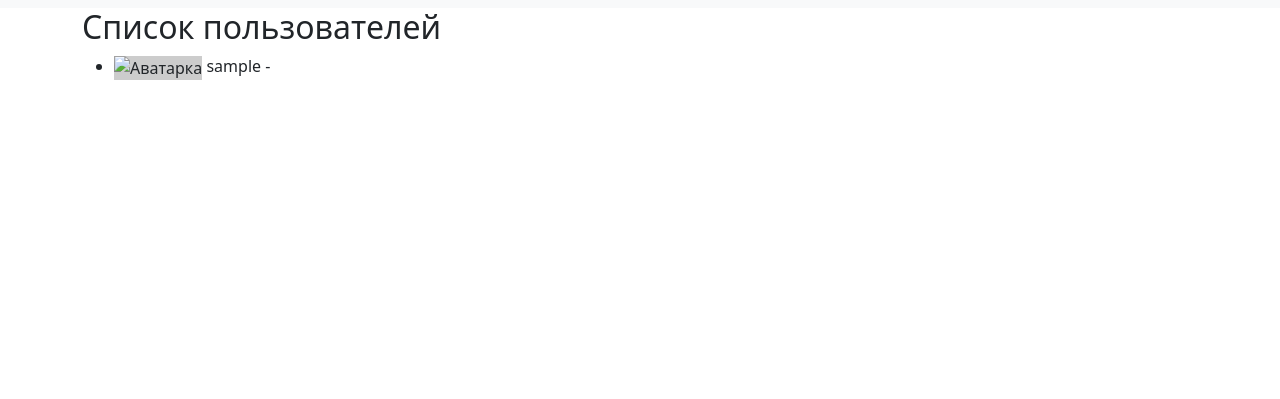
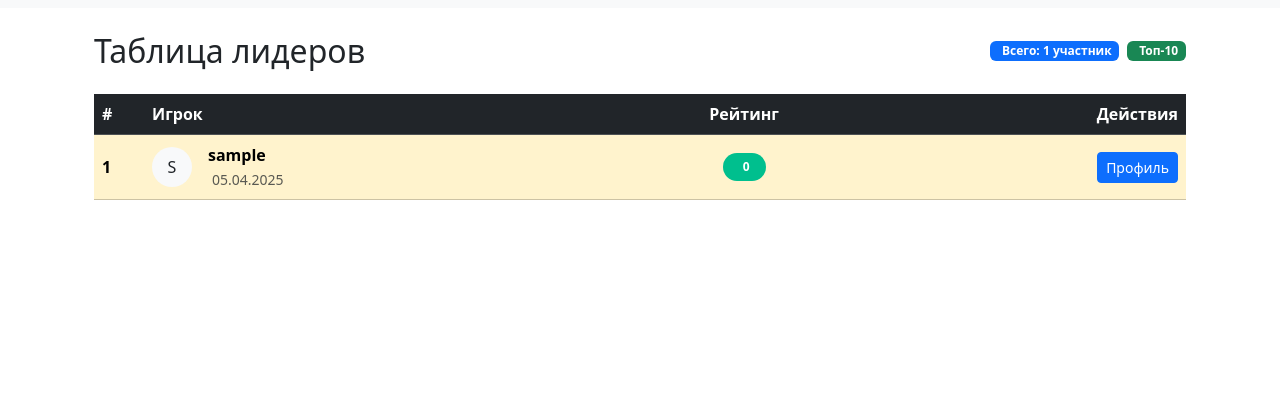
Before and after one commit to py-cyber/YandexCourseDjango2025, a Django app: page /users/users/ in a window 1280 px wide. Shown: the part 68-467 px from the top of the page. Run offline with Django 5.2, Linux system fonts and the light colour scheme; the visitor is signed in with stand-in values (Sample User, id 1); data comes from the database, SQL or seed files in the repository; some libraries are stand-ins or nearby versions.

Commit message:
add user_list top and translate

```diff
--- a/clash_of_code/clash_of_code/settings.py
+++ b/clash_of_code/clash_of_code/settings.py
@@ -34,6 +34,7 @@ MIDDLEWARE = [
     'django.contrib.auth.middleware.AuthenticationMiddleware',
     'django.contrib.messages.middleware.MessageMiddleware',
     'django.middleware.clickjacking.XFrameOptionsMiddleware',
+    'django.middleware.locale.LocaleMiddleware',
 ]
 
 ROOT_URLCONF = 'clash_of_code.urls'
@@ -94,6 +95,10 @@ LANGUAGES = [
     ('en', _('English')),
 ]
 
+LOCALE_PATHS = [
+    BASE_DIR / 'locale',
+]
+
 TIME_ZONE = 'UTC'
 
 USE_I18N = True
--- a/clash_of_code/templates/users/user_list.html
+++ b/clash_of_code/templates/users/user_list.html
@@ -1,18 +1,81 @@
 {% extends "base.html" %}
+{% load i18n %}
 
 {% block content %}
 
-<h2>Список пользователей</h2>
-<ul>
-    {% for user in users %}
-    <li>
-        {% if user.profile.image %}
-            <img src="{{ user.profile.image.url }}" alt="Аватарка" style="width: 50px; height: 50px;">
-        {% else %}
-            <img src="" alt="Аватарка" style="width: 50px; height: 50px; background-color: #ccc;">
-        {% endif %}
-        {{ user.username }} - {{ user.profile.birthday|date:"d M" }}
-    </li>
-    {% endfor %}
-</ul>
+<div class="container mt-4">
+    <div class="d-flex justify-content-between align-items-center mb-4">
+        <h2 class="mb-0">{% translate "Таблица лидеров" %}</h2>
+        <div class="d-flex">
+            <span class="badge bg-primary me-2">
+                <i class="bi bi-people-fill me-1"></i>
+                {% translate "Всего" %}:
+                {% blocktranslate count counter=users|length trimmed %}
+                    {{ counter }} участник
+                {% plural %}
+                    {{ counter }} участников
+                {% endblocktranslate %}
+            </span>
+            <span class="badge bg-success">
+                <i class="bi bi-trophy-fill me-1"></i>
+                {% translate "Топ-10" %}
+            </span>
+        </div>
+    </div>
+
+    <div class="table-responsive">
+        <table class="table table-hover align-middle">
+            <thead class="table-dark">
+                <tr>
+                    <th scope="col" style="width: 50px;">#</th>
+                    <th scope="col">{% translate "Игрок" %}</th>
+                    <th scope="col" class="text-center">{% translate "Рейтинг" %}</th>
+                    <th scope="col" class="text-end">{% translate "Действия" %}</th>
+                </tr>
+            </thead>
+            <tbody>
+                {% for user in users %}
+                <tr class="{% if forloop.first %}table-warning{% elif forloop.counter <= 3 %}table-info{% endif %}">
+                    <th scope="row" class="fw-bold">{{ forloop.counter }}</th>
+                    <td>
+                        <div class="d-flex align-items-center">
+                            {% if user.profile.image %}
+                                <img src="{{ user.profile.image.url }}"
+                                     class="rounded-circle me-3"
+                                     style="width: 40px; height: 40px; object-fit: cover;"
+                                     alt="{{ user.username }}">
+                            {% else %}
+                                <div class="rounded-circle bg-light text-dark d-flex align-items-center justify-content-center me-3"
+                                     style="width: 40px; height: 40px;">
+                                    <span>{{ user.username|first|upper }}</span>
+                                </div>
+                            {% endif %}
+                            <div>
+                                <div class="fw-bold">{{ user.username }}</div>
+                                <small class="text-muted">
+                                    <i class="bi bi-calendar me-1"></i>
+                                    {{ user.date_joined|date:"d.m.Y" }}
+                                </small>
+                            </div>
+                        </div>
+                    </td>
+                    <td class="text-center">
+                        <span class="badge rounded-pill px-3 py-2" style="background-color: #00bf8e !important">
+                            <i class="bi bi-star-fill me-1"></i>
+                            {{ user.profile.score }}
+                        </span>
+                    </td>
+                    <td class="text-end">
+                        <a href="{% url 'user_detail' user.id %}"
+                           class="btn btn-sm btn-primary">
+                            <i class="bi bi-person-lines-fill"></i> {% translate "Профиль" %}
+                        </a>
+                    </td>
+                </tr>
+                {% endfor %}
+            </tbody>
+        </table>
+    </div>
+</div>
+
 {% endblock %}
--- a/clash_of_code/users/views.py
+++ b/clash_of_code/users/views.py
@@ -43,10 +43,14 @@ def activate(request, username):
 
 
 def user_list(request):
-    users = User.objects.filter(is_active=True).only(
-        'username',
-        'email',
-        'date_joined',
+    users = (
+        User.objects.filter(is_active=True)
+        .only(
+            'username',
+            'email',
+            'profile__score',
+        )
+        .order_by('profile__score')
     )
     return render(request, 'users/user_list.html', {'users': users})
 
```
Also changed, not shown: clash_of_code/locale/en/LC_MESSAGES/django.po, clash_of_code/locale/ru/LC_MESSAGES/django.po.
